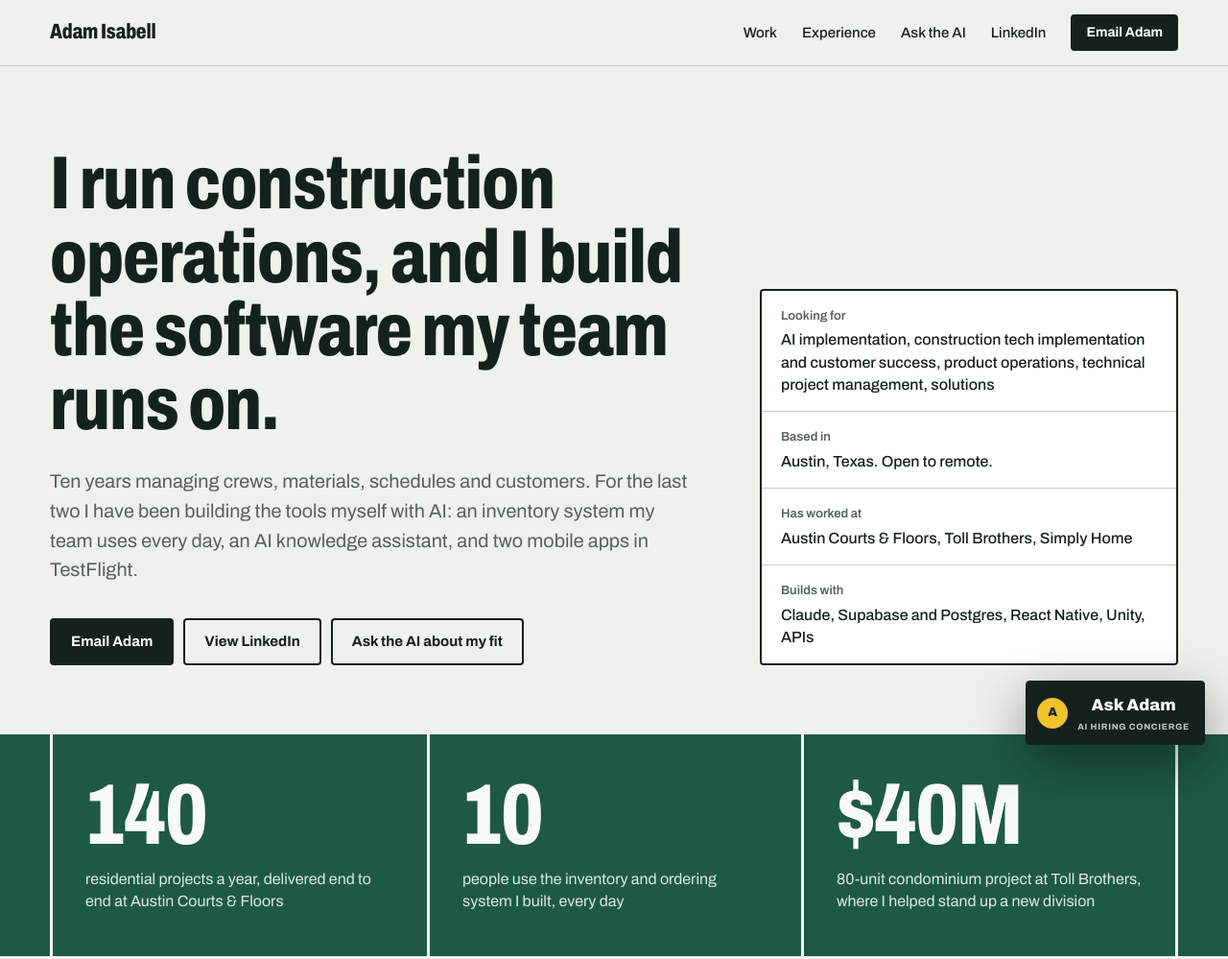
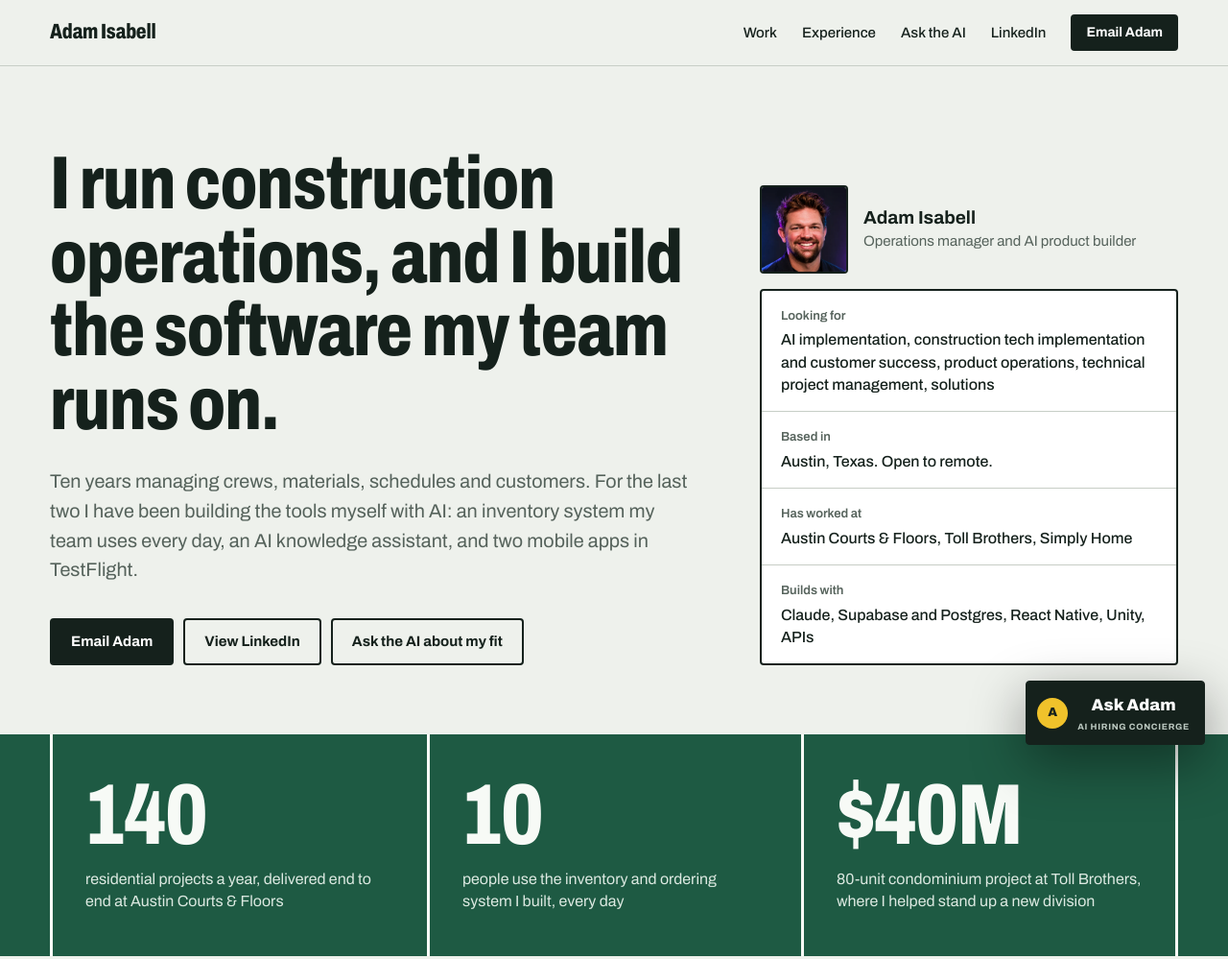
Before and after one commit to adamisabell-code/d10-legal, a website: page index.html in a window 1280 px wide. Shown: the top 999 px of the page at 96% size. Drawn offline with Linux system fonts and the light colour scheme.

Commit message:
Portfolio: add headshot to the hero
Co-Authored-By: Claude Fable 5.2 <noreply@anthropic.com>
Claude-Session: https://claude.ai/code/session_01FG2jL2zqvMm6u8vGkGfyak

```diff
--- a/index.html
+++ b/index.html
@@ -50,6 +50,10 @@ h2{font-size:clamp(34px,4.3vw,58px);line-height:1}
 .hero{padding:84px 0 72px}
 .hero-grid{display:grid;grid-template-columns:minmax(0,1.55fr) minmax(0,1fr);gap:64px;align-items:end}
 .lede{font-size:clamp(18px,1.55vw,21px);line-height:1.55;color:var(--muted);max-width:36em;margin:28px 0 34px}
+.who{display:flex;align-items:center;gap:16px;margin-bottom:16px}
+.who img{width:92px;height:92px;border-radius:4px;border:2px solid var(--ink);object-fit:cover}
+.who b{display:block;font-size:19px;line-height:1.2}
+.who span{display:block;color:var(--muted);font-size:15px;line-height:1.35;margin-top:3px}
 .sheet{background:var(--surface);border:2px solid var(--ink);border-radius:4px}
 .sheet>div{padding:16px 20px;border-top:1px solid var(--rule)}
 .sheet>div:first-child{border-top:0}
@@ -191,12 +195,15 @@ body.case-open{overflow:hidden;}
       <button class="btn ghost" type="button" data-open-ask>Ask the AI about my fit</button>
     </div>
   </div>
+  <div class="side">
+  <div class="who"><img src="/assets/adam-isabell.webp" width="480" height="480" alt="Adam Isabell"><p><b>Adam Isabell</b><span>Operations manager and AI product builder</span></p></div>
   <dl class="sheet" aria-label="At a glance">
     <div><dt>Looking for</dt><dd>AI implementation, construction tech implementation and customer success, product operations, technical project management, solutions</dd></div>
     <div><dt>Based in</dt><dd>Austin, Texas. Open to remote.</dd></div>
     <div><dt>Has worked at</dt><dd>Austin Courts &amp; Floors, Toll Brothers, Simply Home</dd></div>
     <div><dt>Builds with</dt><dd>Claude, Supabase and Postgres, React Native, Unity, APIs</dd></div>
   </dl>
+  </div>
 </div></section>
 
 <section class="proof" aria-label="Track record"><div class="wrap"><ul class="court">
```
Also changed, not shown: assets/adam-isabell.webp (added).
